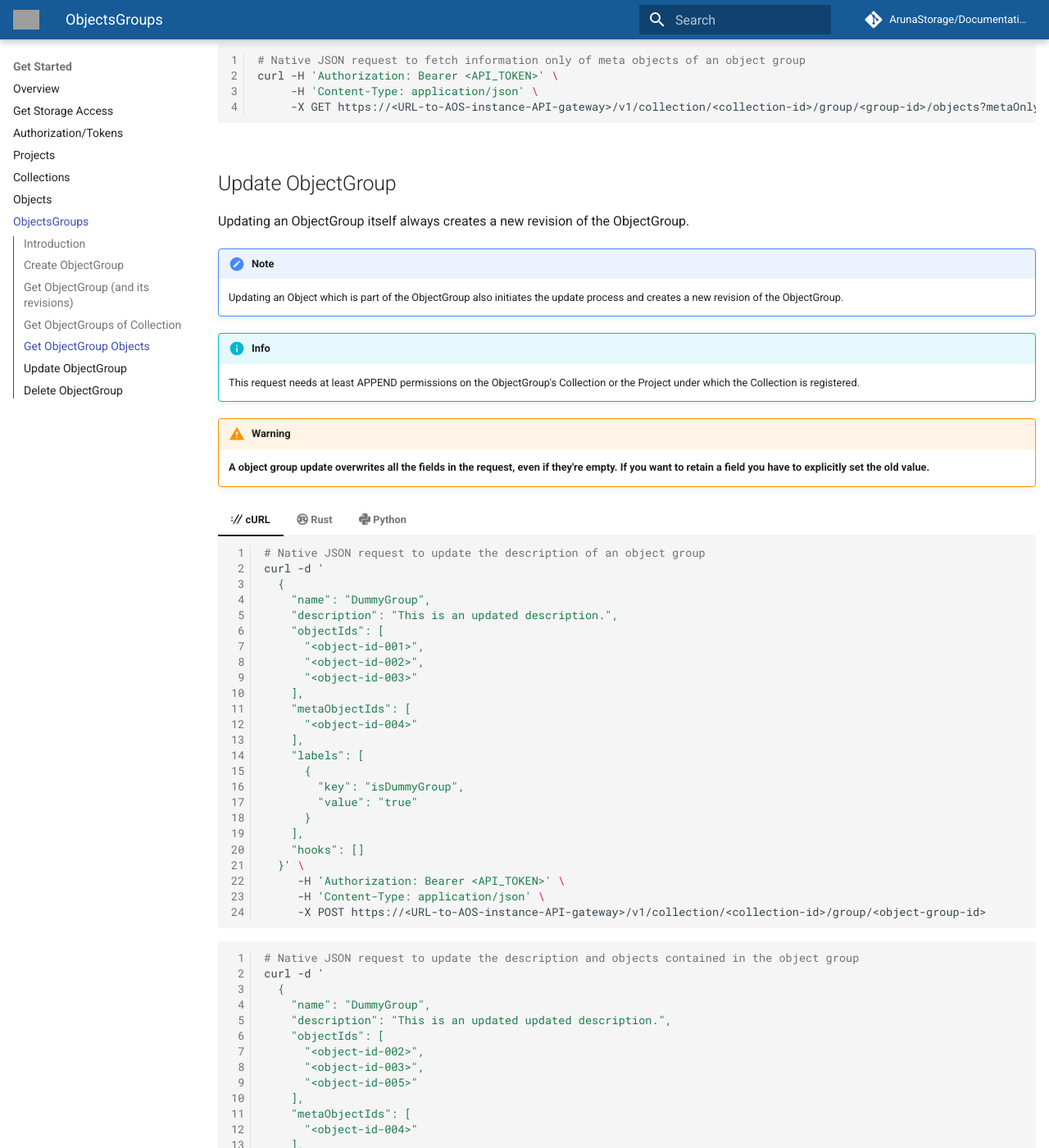
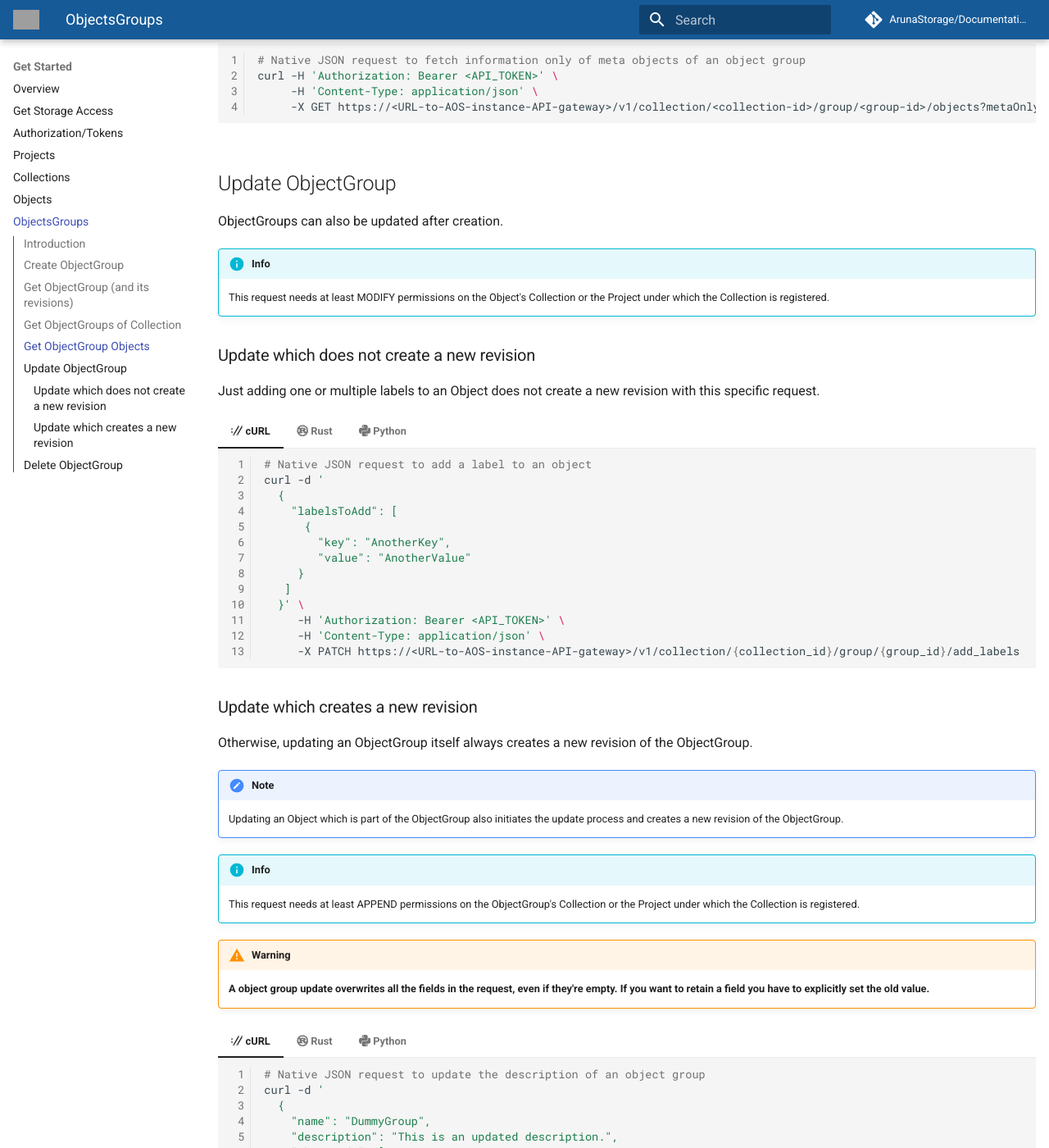
Before and after one commit to ArunaStorage/documentation, an MkDocs documentation site: the page built from docs/get_started/basic_usage/06_How-To-ObjectGroups.md, in a window 1280 px wide and 1400 px high, scrolled down 2963 px. Shown: the whole window at 82% size. Built offline with MkDocs 1.6.1 and Material for MkDocs 9.7.7, drawn with Linux system fonts in a browser that asks for light colours; comment, search, counter and statistics services are not loaded; grey boxes are pictures that could not be loaded.

Commit message:
Add AddLabelsToObjectGroup API examples

````diff
--- a/docs/get_started/basic_usage/06_How-To-ObjectGroups.md
+++ b/docs/get_started/basic_usage/06_How-To-ObjectGroups.md
@@ -436,6 +436,7 @@ You can also fetch multiple ObjectGroups of a Collection at once.
     print(f'{response}')
     ```
 
+
 ## Get ObjectGroup Objects
 
 Information of the containing Objects have to be requested separately.
@@ -587,7 +588,80 @@ There is also the possibility to only fetch the objects marked as metadata of th
 
 ## Update ObjectGroup
 
-Updating an ObjectGroup itself always creates a new revision of the ObjectGroup.
+ObjectGroups can also be updated after creation.
+
+!!! Info
+
+    This request needs at least MODIFY permissions on the Object's Collection or the Project under which the Collection is registered.
+
+### Update which does not create a new revision
+
+Just adding one or multiple labels to an Object does not create a new revision with this specific request.
+
+=== ":simple-curl: cURL"
+
+    ```bash linenums="1"
+    # Native JSON request to add a label to an object
+    curl -d '
+      {
+        "labelsToAdd": [
+          {
+            "key": "AnotherKey",
+            "value": "AnotherValue"
+         }
+       ]
+      }' \
+         -H 'Authorization: Bearer <API_TOKEN>' \
+         -H 'Content-Type: application/json' \
+         -X PATCH https://<URL-to-AOS-instance-API-gateway>/v1/collection/{collection_id}/group/{group_id}/add_labels
+    ```
+
+=== ":simple-rust: Rust"
+
+    ```rust linenums="1"
+    // Create tonic/ArunaAPI request to add a label to an object group
+    let add_request = AddLabelsToObjectGroupRequest {
+        collection_id: "<collection-id>".to_string(),
+        group_id: "<object-group-id>".to_string(),
+        labels_to_add: vec![KeyValue {
+            key: "AnotherKey".to_string(),
+            value: "AnotherValue".to_string(),
+        }],
+    };
+
+    // Send the request to the AOS instance gRPC gateway
+    let response = object_group_client.add_labels_to_object_group(add_request)
+                                      .await
+                                      .unwrap()
+                                      .into_inner();
+
+    // Do something with the response
+    println!("{:#?}", response);
+    ```
+
+=== ":simple-python: Python"
+
+    ```python linenums="1"
+    # Create tonic/ArunaAPI request to add a label to an object group
+    request = AddLabelsToObjectGroupRequest(
+        collection_id="<collection-id>",
+        group_id="<object-id>",
+        labels_to_add=[KeyValue(
+            key="AnotherKey",
+            value="AnotherValue"
+        )]
+    )
+
+    # Send the request to the AOS instance gRPC gateway
+    response = client.object_group_client.AddLabelsToObjectGroup(request=request)
+
+    # Do something with the response
+    print(f'{response}')
+    ```
+
+### Update which creates a new revision
+
+Otherwise, updating an ObjectGroup itself always creates a new revision of the ObjectGroup.
 
 !!! Note
 
````
